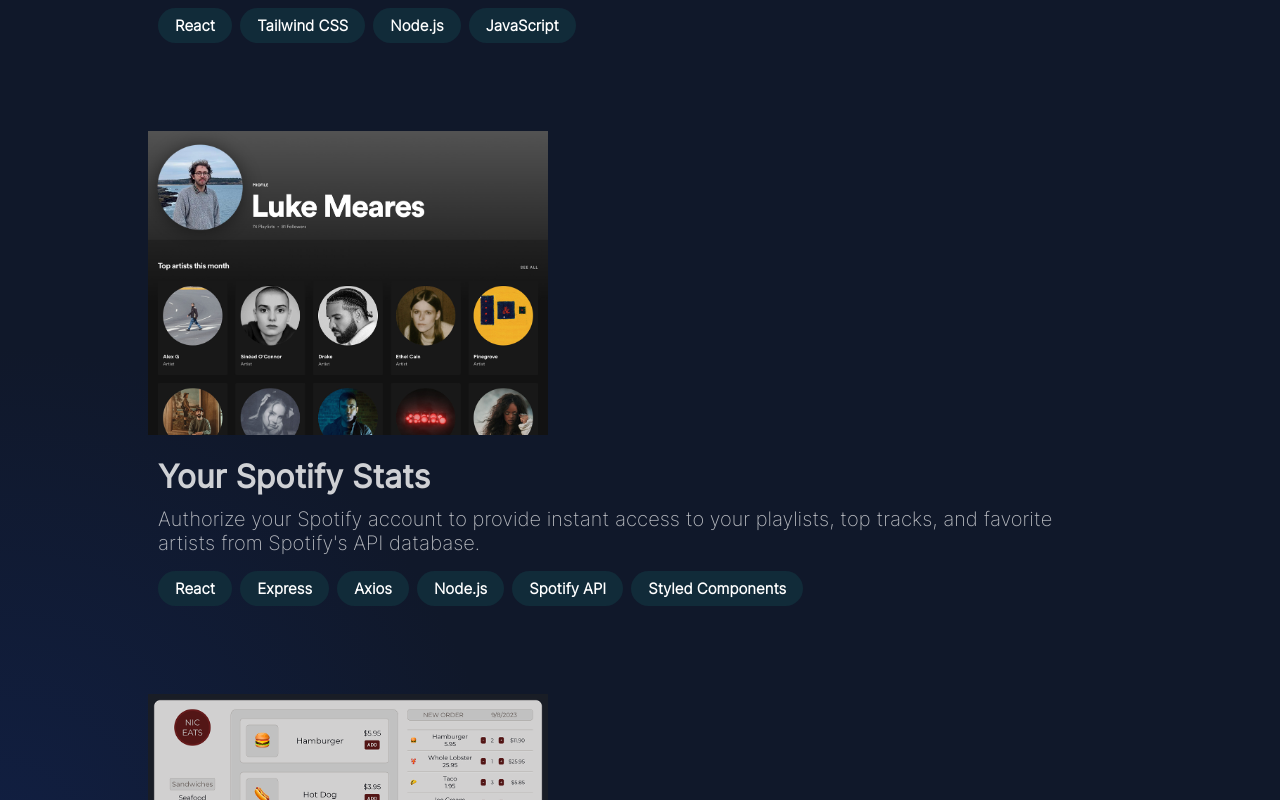
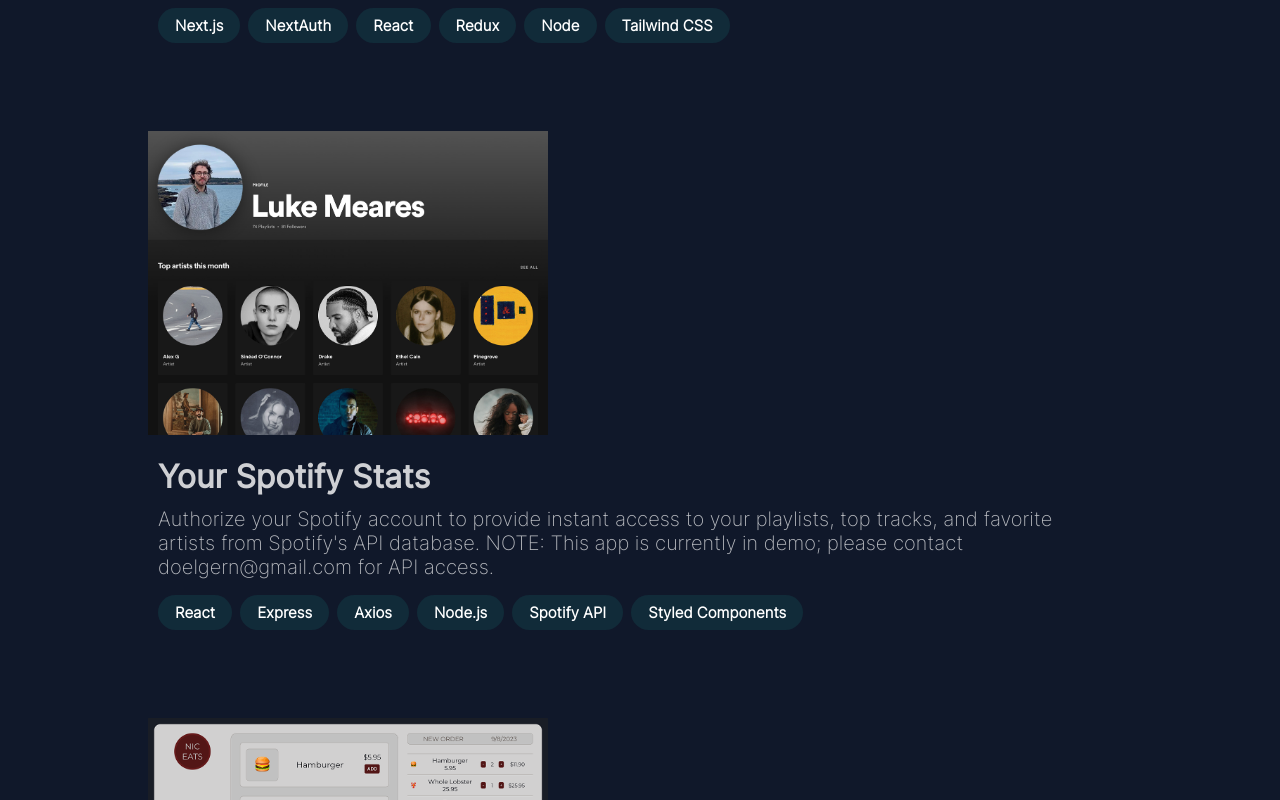
Before and after one commit to ndoelger/portfolio-v1, a React (Create React App) app: page / in a window 1280 px wide. Shown: the part 2000-2800 px from the top of the page. Built offline with nearby package versions, Linux system fonts and the light colour scheme.

Commit message:
added PS

```diff
--- a/src/components/Experience/Experience.jsx
+++ b/src/components/Experience/Experience.jsx
@@ -15,7 +15,7 @@ export default function Experiece() {
             <h2 className="years">2022 - 2023</h2>
           </div>
           <div className="experience-details">
-            <h1>UX & Digital Designer • JBC</h1>
+            <h1>UX/UI & Digital Designer • JBC</h1>
             <h2>New York, NY</h2>
             <p>
               I designed creative pieces for corporate email, web, and UX/UI by
--- a/src/components/Projects/Projects.jsx
+++ b/src/components/Projects/Projects.jsx
@@ -2,6 +2,7 @@ import Portfolio from "../../projects/Screenshot 2023-08-02 at 11.16.37 AM.jpg";
 import NicEats from "../../projects/Nic-Eats.png";
 import Spotify from "../../projects/Spotify.jpg";
 import BeanEnsemble from "../../projects/bean-ensemble-online.preview-domain.com_.png";
+import PromptSwap from "../../projects/prompt-swap-ifkt86xmx-nic-doelgers-projects.vercel.app_.png";
 import "./Projects.css";
 
 export default function Projects() {
@@ -9,29 +10,37 @@ export default function Projects() {
     <>
       <div id="projects" className="project-container">
         <h2 className="title">Projects</h2>
+
         <a
-          href="https://bean-ensemble.online"
+          href="https://prompt-swap.vercel.app/"
           target="_blank"
           rel="noreferrer">
           <div className="project">
-            <img src={BeanEnsemble} alt="" />
+            <img src={PromptSwap} alt="" />
             <div className="project-column">
-              <h1>BeanEnsemble</h1>
+              <h1>Prompt Swap</h1>
               <p>
-                A landing page for a coffee subscription service with user
-                interaction and compelling styling.
+                Discover and share AI-Powered prompts to ignite engaging
+                conversations, inspire creativity, and foster collaborative
+                thinking.
               </p>
+              <span>
+                <h2>Next.js</h2>
+              </span>
+              <span>
+                <h2>NextAuth</h2>
+              </span>
               <span>
                 <h2>React</h2>
               </span>
               <span>
-                <h2>Tailwind CSS</h2>
+                <h2>Redux</h2>
               </span>
               <span>
-                <h2>Node.js</h2>
+                <h2>Node</h2>
               </span>
               <span>
-                <h2>JavaScript</h2>
+                <h2>Tailwind CSS</h2>
               </span>
             </div>
           </div>
@@ -47,7 +56,8 @@ export default function Projects() {
               <p>
                 Authorize your Spotify account to provide instant access to your
                 playlists, top tracks, and favorite artists from Spotify's API
-                database.
+                database. NOTE: This app is currently in demo; please contact
+                doelgern@gmail.com for API access.
               </p>
               <span>
                 <h2>React</h2>
@@ -100,6 +110,30 @@ export default function Projects() {
             </div>
           </div>
         </a>
+        <a href="https://bean-ensemble.online" target="_blank" rel="noreferrer">
+          <div className="project">
+            <img src={BeanEnsemble} alt="" />
+            <div className="project-column">
+              <h1>BeanEnsemble</h1>
+              <p>
+                A landing page for a coffee subscription service with user
+                interaction and compelling styling.
+              </p>
+              <span>
+                <h2>React</h2>
+              </span>
+              <span>
+                <h2>Tailwind CSS</h2>
+              </span>
+              <span>
+                <h2>Node.js</h2>
+              </span>
+              <span>
+                <h2>JavaScript</h2>
+              </span>
+            </div>
+          </div>
+        </a>
         <a href="https://www.nicdoelger.work/" target="_blank" rel="noreferrer">
           <div className="project">
             <img src={Portfolio} alt="" />
```
Also changed, not shown: src/projects/prompt-swap-ifkt86xmx-nic-doelgers-projects.vercel.app_.png (added).
